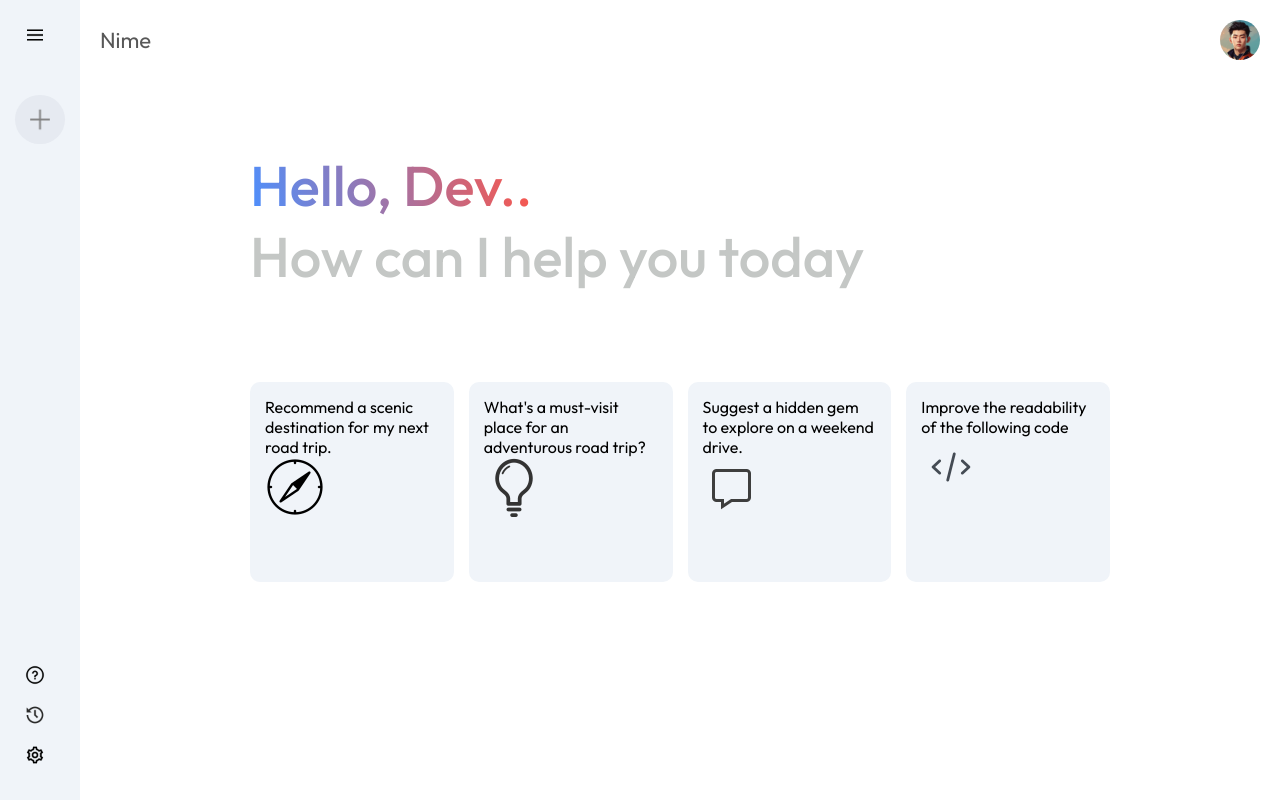
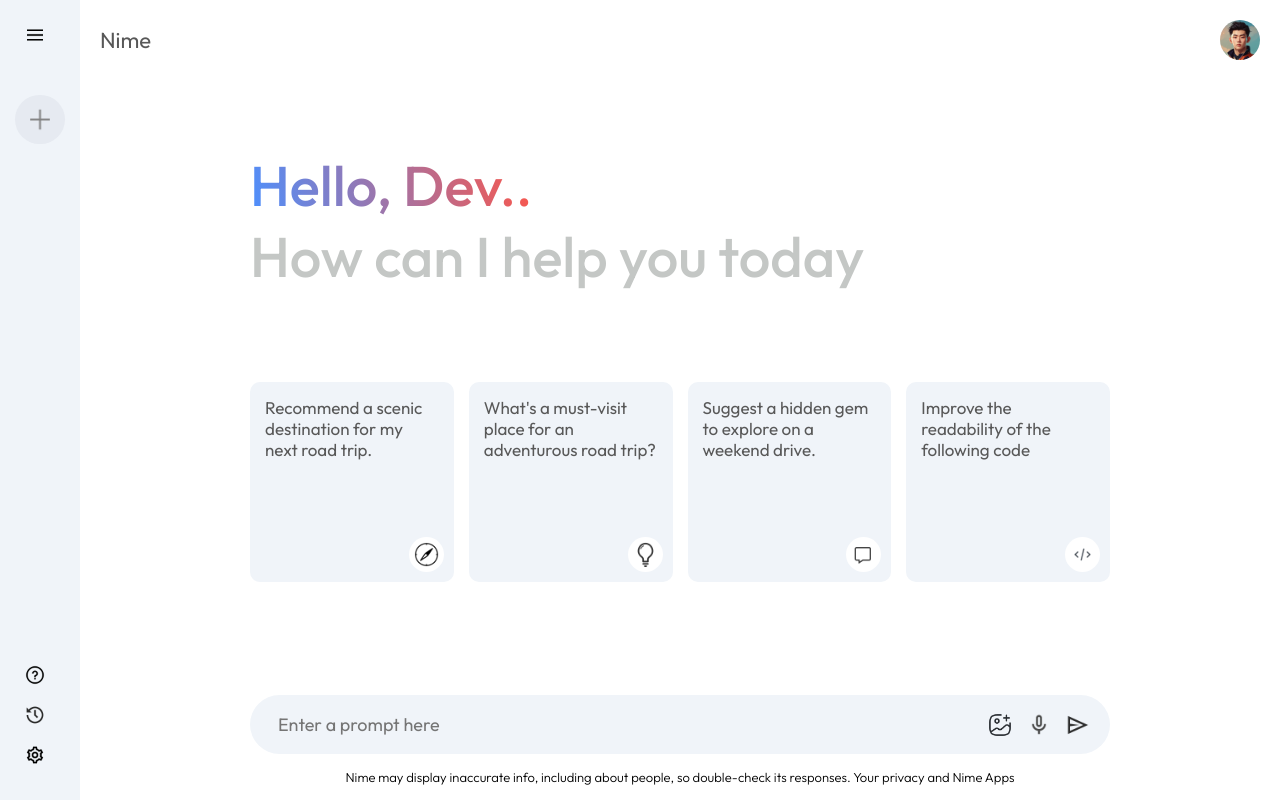
Before and after one commit to nahidn228/GeminiClone, a React (Vite) app: page / in a window 1280 px wide. Built offline with nearby package versions, Linux system fonts and the light colour scheme.

Commit message:
complete UI

```diff
--- a/src/components/Main/Main.css
+++ b/src/components/Main/Main.css
@@ -54,3 +54,69 @@
     position: relative;
     cursor: pointer;
 }
+.main .card img{
+
+    width: 35px;
+    padding: 5px;
+    position: absolute;
+    background-color: white;
+    border-radius: 20px;
+    bottom: 10px;
+    right: 10px;
+
+}
+
+.main .card p{
+    color: #585858;
+    font-size: 17px;
+}
+.main .card:hover{
+    background-color: #dfe4ea;
+}
+
+.main-bottom{
+    position: absolute;
+    bottom: 0;
+    width: 100%;
+    max-width: 900px;
+    padding: 0px 20px;
+    margin: auto;
+}
+
+.search-box{
+    display: flex;
+    align-items: center;
+    justify-content: space-between;
+    gap: 20px;
+    background-color: #f0f4f9;
+    padding: 10px 20px;
+    border-radius: 50px;
+
+}
+
+.search-box img{
+    width: 24px;
+    cursor: pointer;
+}
+.search-box input{
+    flex: 1;
+    background: transparent;
+    border: none;
+    outline: none;
+    padding: 8px;
+    font-size: 18px;
+}
+
+
+.search-box div{
+   display: flex;
+   align-items: center;
+   gap: 15px;
+}
+
+.main .bottom-info{
+    font-size: 13px;
+    margin: 15px auto;
+    font-weight: 300;
+    text-align: center;
+}
--- a/src/components/Main/Main.jsx
+++ b/src/components/Main/Main.jsx
@@ -5,7 +5,6 @@ import { assets } from "../../assets/assets";
 const Main = () => {
   return (
     <div className="main">
-
       {/* NavBar */}
       <div className="nav">
         <p>Nime</p>
@@ -14,10 +13,14 @@ const Main = () => {
 
       <div className="main-container">
         <div className="greet">
-            <p> <span>Hello, Dev..</span> </p>
+          <p>
+            {" "}
+            <span>Hello, Dev..</span>{" "}
+          </p>
           <p>How can I help you today</p>
         </div>
 
+        {/* All cards */}
         <div className="cards">
           <div className="card">
             <p>Recommend a scenic destination for my next road trip.</p>
@@ -36,10 +39,24 @@ const Main = () => {
             <img src={assets?.code_icon} alt="" />
           </div>
         </div>
+
+        {/* Main bottom */}
+
+        <div className="main-bottom">
+          <div className="search-box">
+            <input type="text" placeholder="Enter a prompt here" />
+            <div>
+            <img src={assets?.gallery_icon} alt="" />
+            <img src={assets?.mic_icon} alt="" />
+            <img src={assets?.send_icon} alt="" />
+            </div>
           </div>
 
-
-
+          <p className="bottom-info">
+          Nime may display inaccurate info, including about people, so double-check its responses. Your privacy and Nime Apps
+          </p>
+        </div>
+      </div>
     </div>
   );
 };
```
Lines whose indentation alone changed are shown as unchanged.
